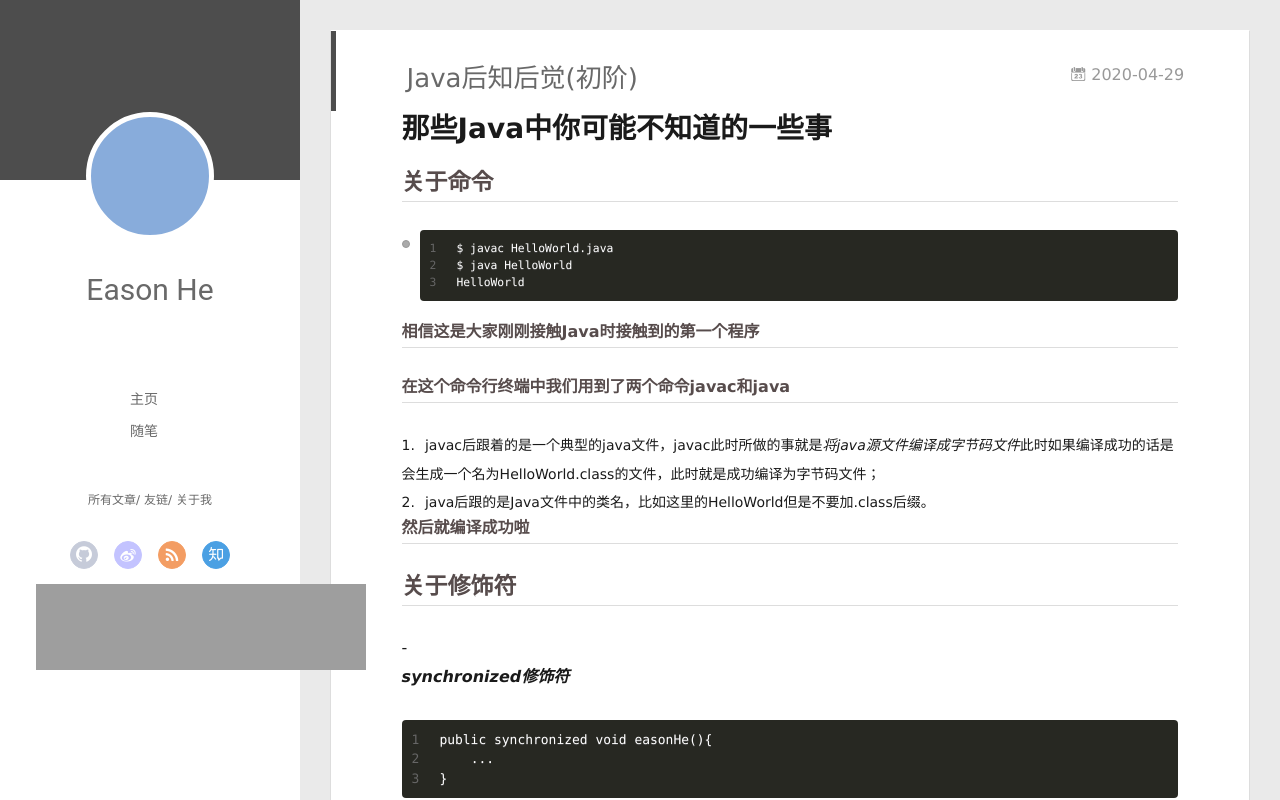
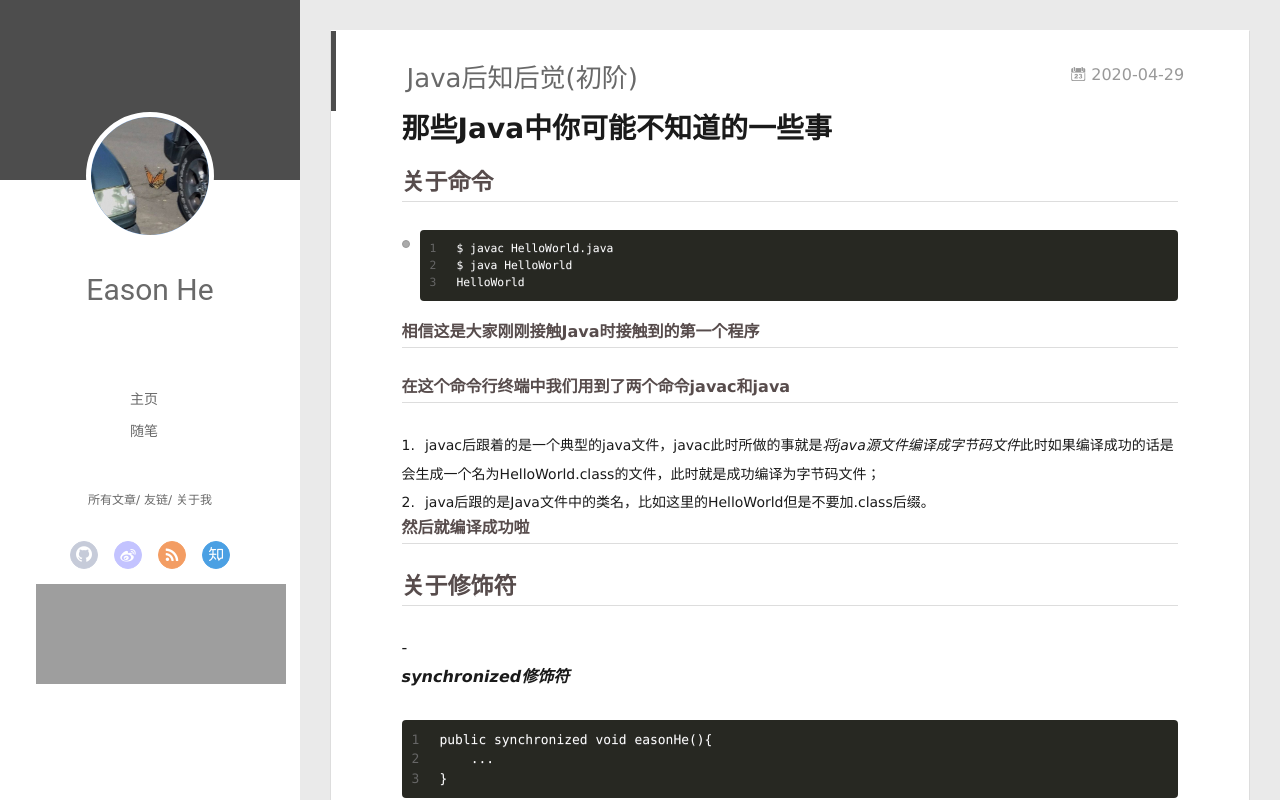
Before and after one commit to Eason459/Eason459.github.io, a plain HTML site: page 2020/04/29/Java后知后觉/index.html in a window 1280 px wide. Drawn offline with Linux system fonts and the light colour scheme; no server answers; grey boxes are pictures that could not be loaded.

Commit message:
Site updated: 2020-04-30 14:39:33

```diff
--- a/2020/04/29/Java后知后觉/index.html
+++ b/2020/04/29/Java后知后觉/index.html
@@ -47,7 +47,7 @@
 <div class="intrude-less">
 	<header id="header" class="inner">
 		<a href="/" class="profilepic">
-			<img src="" class="js-avatar">
+			<img src="/assets/head.JPG" class="js-avatar">
 		</a>
 		<hgroup>
 		  <h1 class="header-author"><a href="/">Eason He</a></h1>
@@ -93,7 +93,7 @@
 				<!-- 网易云音乐插件 -->
 
                     <div style="position:absolute; bottom:120px left:auto; width:85%">
-				        <iframe frameborder="no" border="0" marginwidth="0" marginheight="0" width=330 height=86 src="//music.163.com/outchain/player?type=2&id=5392945&auto=1&height=66"></iframe>
+				        <iframe frameborder="no" border="0" marginwidth="0" marginheight="0" width=250a height=100 src="//music.163.com/outchain/player?type=2&id=5392945&auto=1&height=66"></iframe>
 					</div>
 
 		</nav>
@@ -111,7 +111,7 @@
 	<div class="intrude-less">
 		<header id="header" class="inner">
 			<div class="profilepic">
-				<img src="" class="js-avatar">
+				<img src="/assets/head.JPG" class="js-avatar">
 			</div>
 			<hgroup>
 			  <h1 class="header-author js-header-author">Eason He</h1>
--- /dev/null
+++ b/content.json
@@ -0,0 +1 @@
+[{"title":"Java后知后觉(初阶)","date":"2020-04-29T08:30:57.000Z","path":"2020/04/29/Java后知后觉/","tags":[]},{"title":"Hello World","date":"2020-04-29T06:01:58.801Z","path":"2020/04/29/hello-world/","tags":[]}]
```
Also changed, not shown: 2020/04/29/hello-world/index.html (+3 -3 lines), archives/2020/04/index.html (+3 -3 lines), archives/2020/index.html (+3 -3 lines), archives/index.html (+3 -3 lines), index.html (+3 -3 lines), assets/head.JPG (added).
